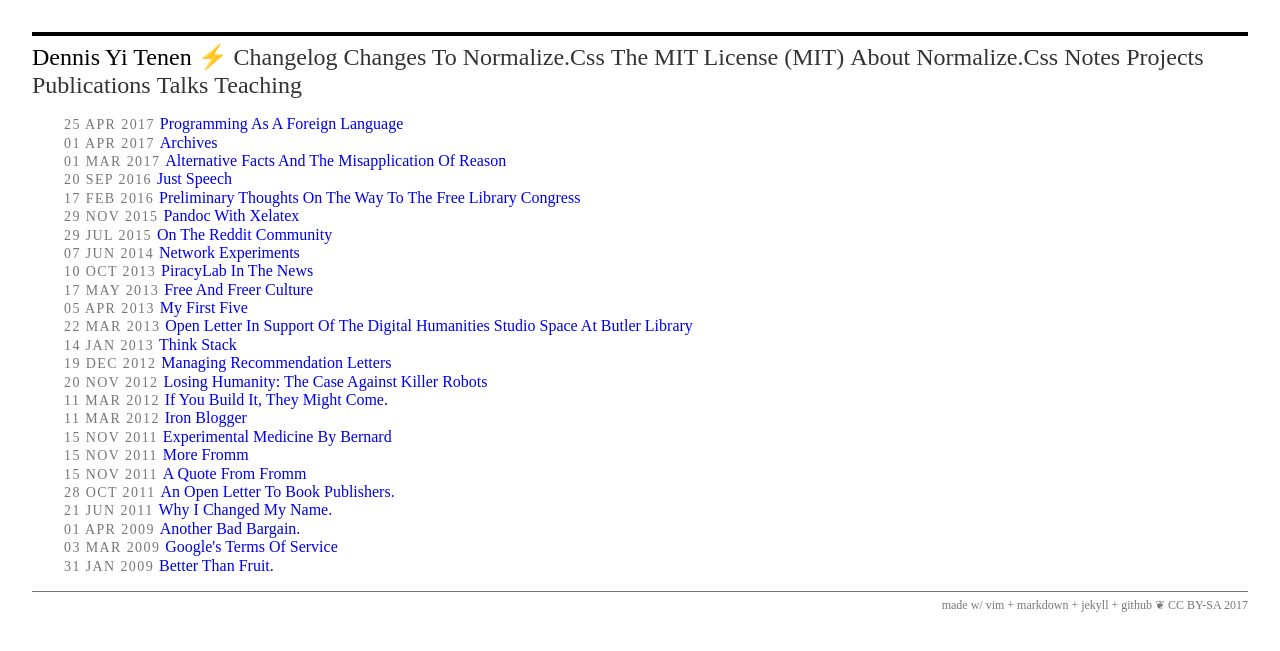
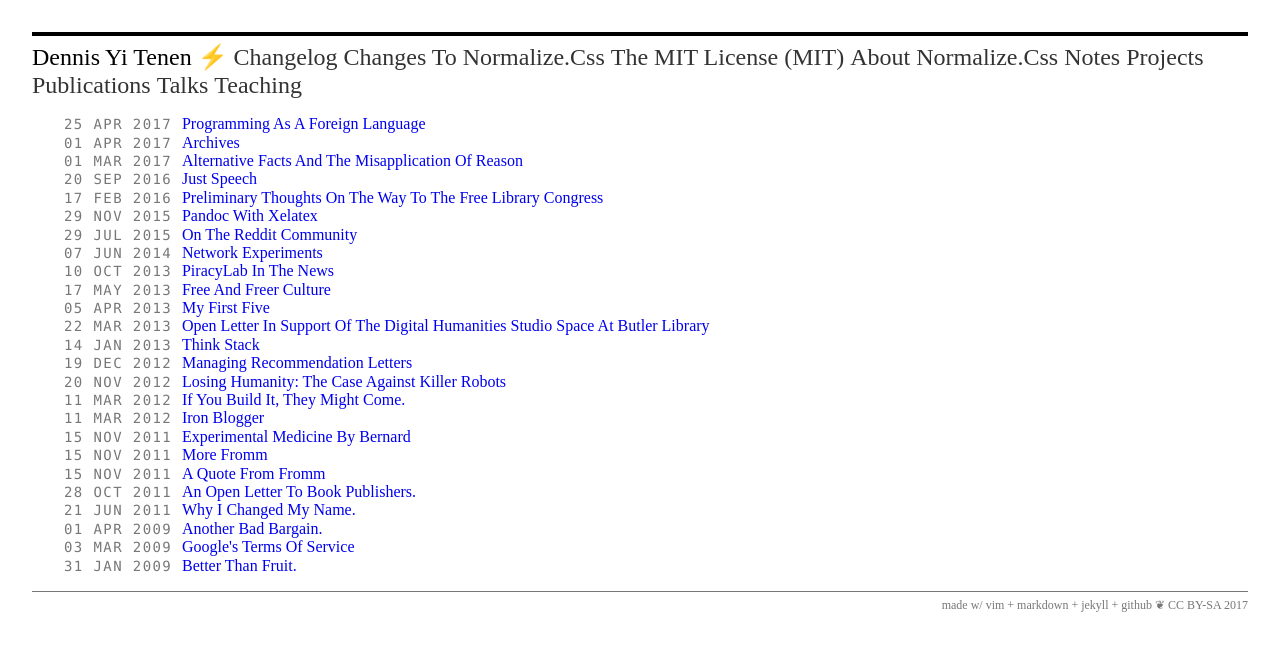
Before and after one commit to denten/denten.github.io, a Jekyll site: the page built from index.html, in a window 1280 px wide. Shown: the top 651 px of the page. Built offline with Jekyll 4.4.1, drawn with Linux system fonts in a browser that asks for light colours; nearby versions of some CDN libraries; library files that are not in the unit come from our copies; the list of posts is cut into pages by our own code.

Commit message:
make the dates code

```diff
--- a/_layouts/default.html
+++ b/_layouts/default.html
@@ -1,7 +1,5 @@
 {% include head.html %}
-
     <div class="fn fl-ns ml4 mr4 mb3">
         {{ content }}
     </div>
-
 {% include footer.html %}
--- a/_layouts/home.html
+++ b/_layouts/home.html
@@ -4,7 +4,7 @@ layout: default
 
   <div class="fn fl-ns w-100-ns">
         {% for post in site.posts %}
-            <time class="f6 ttu tracked gray">
+            <time class="f6 ttu tracked gray code">
                 {{ post.date | date_to_string }}
             </time>
 
```
